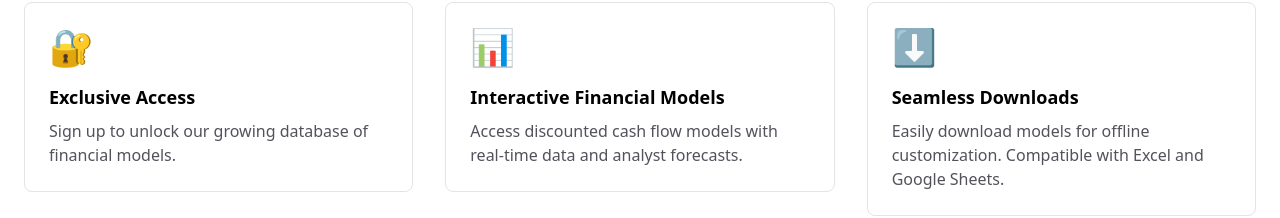
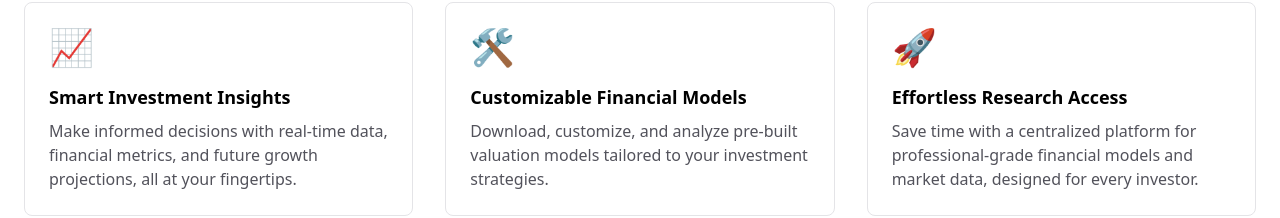
Before and after one commit to avidesai/eclipse-equity, a Next.js app in the folder valueverse/: page / in a window 1280 px wide. Shown: the part 618-836 px from the top of the page. Built offline with nearby package versions, Linux system fonts and the light colour scheme; no server answers.

Commit message:
updated marketing messaging on landing page

```diff
--- a/valueverse/src/app/page.tsx
+++ b/valueverse/src/app/page.tsx
@@ -8,20 +8,20 @@ import { FeatureCardProps } from './types';
 
 const features: FeatureCardProps[] = [
   {
-    title: "Exclusive Access",
-    description: "Sign up to unlock our growing database of financial models.",
-    icon: "🔐"
+    title: "Smart Investment Insights",
+    description: "Make informed decisions with real-time data, financial metrics, and future growth projections, all at your fingertips.",
+    icon: "📈",
   },
   {
-    title: "Interactive Financial Models",
-    description: "Access discounted cash flow models with real-time data and analyst forecasts.",
-    icon: "📊"
+    title: "Customizable Financial Models",
+    description: "Download, customize, and analyze pre-built valuation models tailored to your investment strategies.",
+    icon: "🛠️",
   },
   {
-    title: "Seamless Downloads",
-    description: "Easily download models for offline customization. Compatible with Excel and Google Sheets.",
-    icon: "⬇️"
-  }
+    title: "Effortless Research Access",
+    description: "Save time with a centralized platform for professional-grade financial models and market data, designed for every investor.",
+    icon: "🚀",
+  },
 ];
 
 export default function HomePage() {
```
